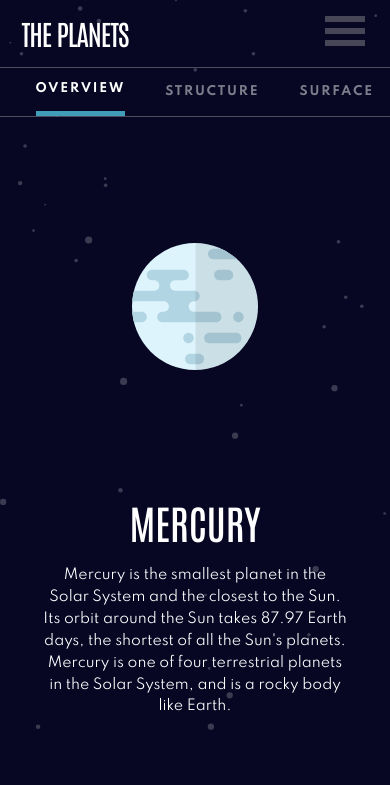
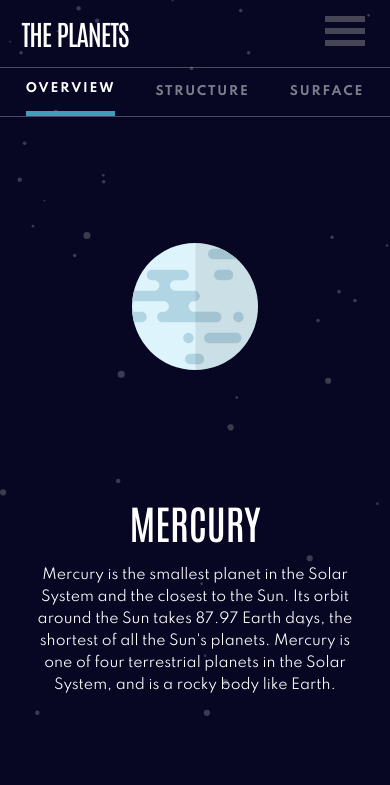
Before and after one commit to demianbara/Planets-fact-site, a React (Create React App) app: page / in a window 390 px wide. Shown: the top 785 px of the page. Built offline with nearby package versions, Linux system fonts and the light colour scheme.

Commit message:
last changes responsive

```diff
--- a/src/index.css
+++ b/src/index.css
@@ -395,6 +395,7 @@ main {
 
     .buttons-planet-unique {
         padding-left: 5vw;
+        padding-right: 5vw;
     }
 
     .content-mobile {
```
Also changed, not shown: 6 other files (tests, documents, lock files or other folders).
